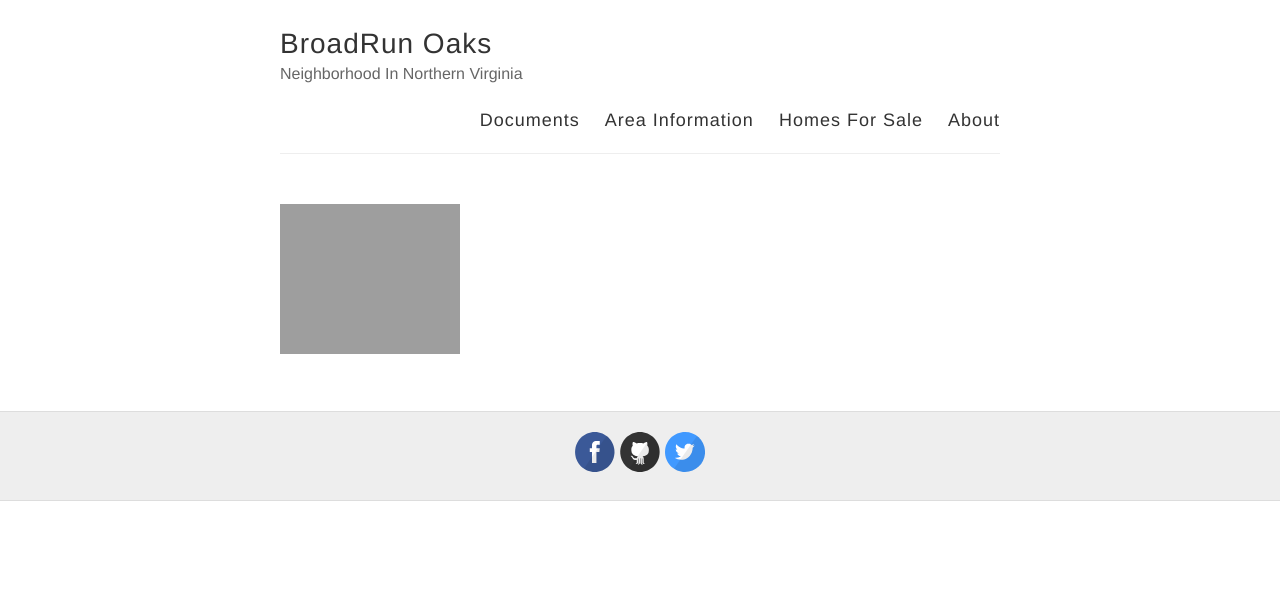
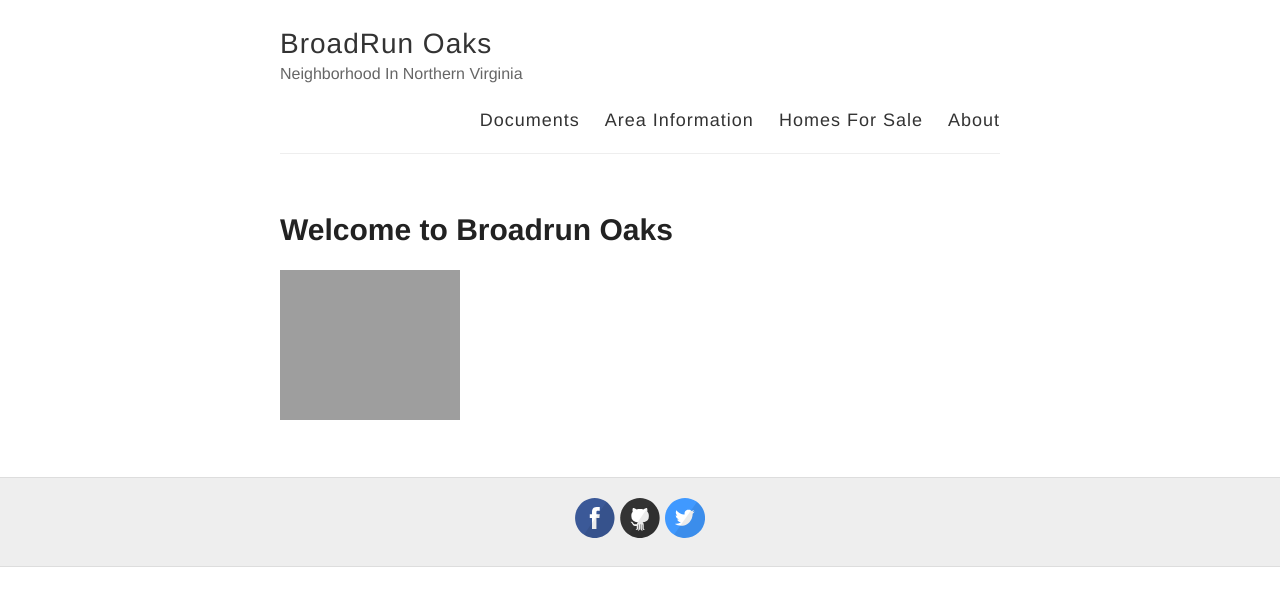
Before and after one commit to BroadRunOaks/broadrunoaks.github.io, a Jekyll site: the page built from index.html, in a window 1280 px wide. Shown: the top 606 px of the page. Built offline with Jekyll 4.4.1, drawn with Linux system fonts in a browser that asks for light colours; Markdown is read by kramdown in place of the engine named in the settings; grey boxes are pictures that could not be loaded.

Commit message:
Update index.html

```diff
--- a/index.html
+++ b/index.html
@@ -2,4 +2,8 @@
 layout: default
 ---
 
+<h1>Welcome to Broadrun Oaks</h1>
+
+
+
 <iframe src="https://www.google.com/maps/embed?pb=!1m14!1m12!1m3!1d12441.46564433067!2d-77.61294194999996!3d38.77823375!2m3!1f0!2f0!3f0!3m2!1i1024!2i768!4f13.1!5e0!3m2!1sen!2sus!4v1434546653638" width="25%" frameborder="0" style="border:0"></iframe>
```
